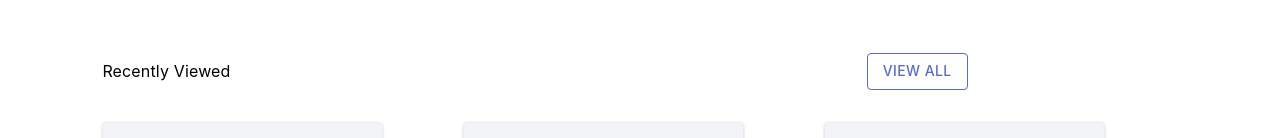
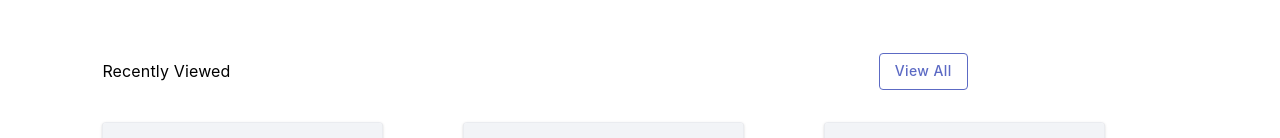
Before and after one commit to binyaalex/diamonds, a React (Create React App) app: page /productdetails in a window 1280 px wide. Shown: the part 662-800 px from the top of the page. Built offline with nearby package versions, Linux system fonts and the light colour scheme.

Commit message:
make button component

```diff
--- a/src/App.module.scss
+++ b/src/App.module.scss
@@ -68,3 +68,8 @@
     }
   }
 }
+
+//buttons
+.muiButton {
+  text-transform: none !important;
+}
--- a/src/components/productDetails/ProductDetails.js
+++ b/src/components/productDetails/ProductDetails.js
@@ -2,7 +2,7 @@ import React, { useEffect, useState, useRef } from 'react';
 import styles from './ProductDetails.module.scss';
 import ProductDetailsMain from './productDetailsMain/ProductDetailsMain'
 import CardList from '../cardList/CardList'
-import CardsHeader from './productDetailsMain/cardsHeader/CardsHeader';
+import CardsHeader from './cardsHeader/CardsHeader';
 
 const ProductDetails = () => {
     const [componentWidth, setComponentWidth] = useState(null);
--- /dev/null
+++ b/src/components/productDetails/RegularButton.js
@@ -0,0 +1,10 @@
+import Button from '@mui/material/Button';
+import styles from '../../App.module.scss';
+
+const RegularButton = () => {
+    return (
+        <Button style={{color: '#5C6AC4', borderColor: '#5C6AC4'}} className={styles.muiButton} variant="outlined">View All</Button>
+    )
+}
+
+export default RegularButton
--- a/src/components/productDetails/productDetailsMain/cardsHeader/CardsHeader.js
+++ b/src/components/productDetails/cardsHeader/CardsHeader.js
@@ -1,7 +1,7 @@
 import React, { useEffect, useState } from 'react';
 import styles from './CardsHeader.module.scss';
 import Typography from '@mui/material/Typography';
-import Button from '@mui/material/Button';
+import RegularButton from '../RegularButton';
 
 const CardsHeader = ({componentWidth}) => {
 
@@ -10,7 +10,7 @@ const CardsHeader = ({componentWidth}) => {
             <Typography className={styles.secondryTitle}>
                 Recently Viewed
             </Typography>
-            <Button style={{color: '#5C6AC4', borderColor: '#5C6AC4'}} variant="outlined">View All</Button>
+            <RegularButton />
         </div>
     )
 }
```
Also changed, not shown: src/components/productDetails/gia/Gia.js (added, +9 -0 lines), src/components/productDetails/cardsHeader/CardsHeader.module.scss (renamed from src/components/productDetails/productDetailsMain/cardsHeader/CardsHeader.module.scss).
